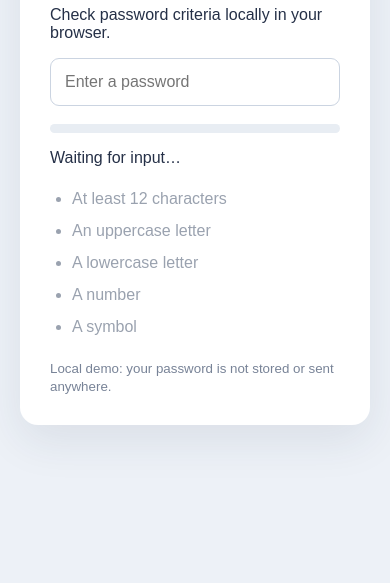
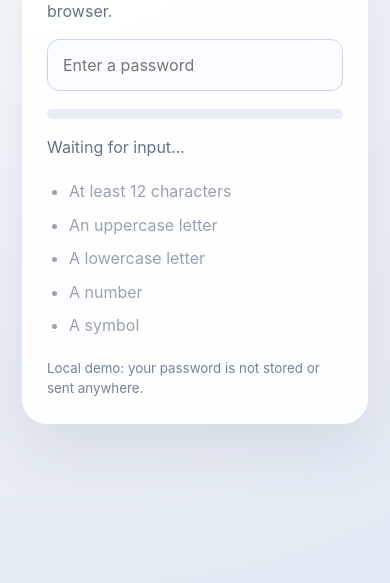
Before and after one commit to saku168/password-checker, a plain HTML site: page index.html in a window 390 px wide. Shown: the part 261-844 px from the top of the page. Drawn offline with Linux system fonts and the light colour scheme.

Commit message:
Refresh responsive project design

```diff
--- a/style.css
+++ b/style.css
@@ -1 +1,14 @@
-*{box-sizing:border-box}body{margin:0;min-height:100vh;display:grid;place-items:center;padding:20px;background:#edf1f7;font-family:Arial;color:#253047}.panel{width:min(430px,100%);padding:30px;background:white;border-radius:18px;box-shadow:0 15px 45px #24364e18}input{width:100%;padding:14px;border:1px solid #cbd4e1;border-radius:9px;font-size:1rem}.meter{height:9px;background:#e8edf3;border-radius:20px;margin-top:18px;overflow:hidden}#bar{height:100%;width:0;background:#d95b5b;transition:.2s}ul{padding-left:22px;line-height:2;color:#9aa2af}li.valid{color:#239568}li.valid::marker{content:"✓  "}small{color:#788397}
+*{box-sizing:border-box}
+:root{font-family:Inter,ui-sans-serif,system-ui,-apple-system,"Segoe UI",sans-serif;color:#253047}
+body{margin:0;min-height:100vh;display:grid;place-items:center;padding:22px;background:radial-gradient(circle at 15% 10%,#fff,#edf1f8 58%,#e2e9f4)}
+.panel{width:min(480px,100%);padding:clamp(24px,6vw,38px);border:1px solid #fff;border-radius:25px;background:#ffffffed;box-shadow:0 24px 65px #24364e1c}
+h1{margin:0 0 8px;font-size:1.85rem;letter-spacing:-.04em}
+.panel>p{color:#667287;line-height:1.5}
+input{width:100%;padding:15px;border:1px solid #cbd4e1;border-radius:12px;background:#fbfcff;font:inherit}
+input:focus{outline:3px solid #4263eb25;border-color:#4263eb}
+.meter{height:10px;background:#e8edf3;border-radius:20px;margin-top:18px;overflow:hidden}
+#bar{height:100%;width:0;background:#d95b5b;transition:width .25s,background-color .25s}
+ul{padding-left:22px;line-height:2.1;color:#9aa2af}
+li.valid{color:#239568}
+li.valid::marker{content:"✓  "}
+small{display:block;color:#788397;line-height:1.5}
```
